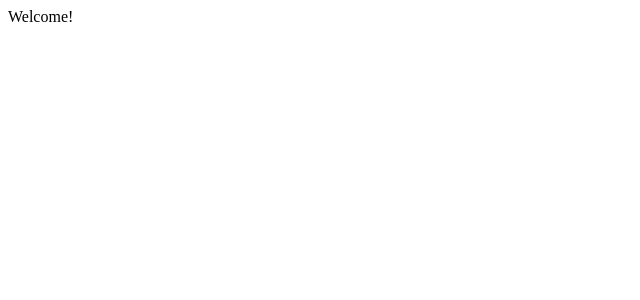
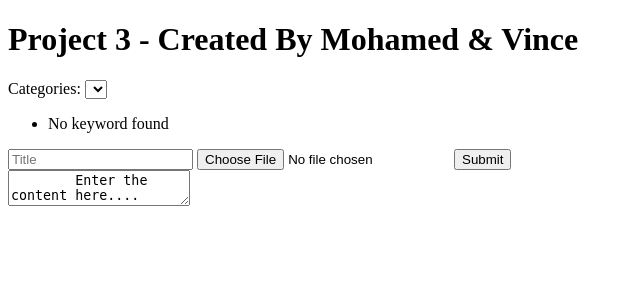
Before and after one commit to Flasheur111/SEO, a Flask app: page /home/ in a window 1280 px wide. Before the commit the part shown is almost empty. Shown: the top 300 px of the page, without its empty margins (0-640 px from the left). Run offline with Flask 2, Linux system fonts and the light colour scheme; lists and menus that the app fills with data are empty.

Commit message:
[googlenews] Adding views (Not done)

```diff
--- a/googlenews/app/articles/views.py
+++ b/googlenews/app/articles/views.py
@@ -1,6 +1,6 @@
 from flask import Blueprint, render_template, jsonify, request
 
-from app.tools.rss_parser import RssParser
+from tools.rss_parser import RssParser
 
 articles = Blueprint('articles', __name__, url_prefix='/articles')
 
--- a/googlenews/app/home/views.py
+++ b/googlenews/app/home/views.py
@@ -1,7 +1,12 @@
 from flask import Blueprint, render_template
+from tools import lemmatization
 
 home = Blueprint('home', __name__, url_prefix='/home')
 
 @home.route('/', methods=['GET'])
 def index():
-    return render_template('/home/welcome.html')
+    #Pass the key words to the view
+    categories = []
+    key_words = {}
+    #key_words = lemmatization.lemmatisation(array_rss, 2);
+    return render_template('/home/index.html', categories=categories, key_words=key_words)
--- /dev/null
+++ b/googlenews/app/static/__init__.py
@@ -0,0 +1 @@
+__author__ = 'vince'
--- a/googlenews/app/templates/home/index.html
+++ b/googlenews/app/templates/home/index.html
@@ -1,10 +1,47 @@
-<!DOCTYPE html>
-<html>
-<head lang="en">
-  <meta charset="UTF-8"/>
-  <title>Project 3 By Vince & Mohamed</title>
-  <link rel="stylesheet" type=text/css href="{{ url_for('static, filename='style.css') }}"/>
-</head>
-<body>
-</body>
-</html>
+{% extends "layout.html" %}
+{% block body %}
+    <!-- DropDownlist of all the categories -->
+    <label for="categories">Categories: </label>
+    <select name="categories" class=entries onchange="">
+    {% for category in categories %}
+        <option value="{{ category.keywords }}" onchange="">{{ category.title }}</option>
+    {% else %}
+        <option value="No Category Found">
+    {% endfor %}
+    </select>
+
+    <!-- Printing all the key words for the category selected -->
+    <ul id="keywords">
+    {% for key_word in key_words %}
+        <li class="keyword">{{ key_word }}</li>
+    {% else %}
+        <li class="keyword">No keyword found</li>
+    {% endfor %}
+    </ul>
+
+    <!-- Form for posting a news -->
+    <form method="post" name="post_news" id="form_news">
+        <input type="text" placeholder="Title" name="title"/>
+        <input type="file" accept="image/*" name="image"/>
+        <input type="submit"/>
+    </form>
+    <textarea name="content" form="form_news">
+        Enter the content here....
+    </textarea>
+
+{% endblock %}
+<script type="text/javascript">
+    function onCategoryChange(opt) {
+        var keywords = opt.attr('value');
+
+        var keywords_html = document.getElementById('keywords');
+        keywords_html.deleteContents();
+
+        for (var i = 0; i < keywords.count; ++i) {
+            var keyword_html = document.createElement('li');
+            keyword_html.appendChild(document.createTextNode(keywords[i]));
+            keywords_html.appendChild(keyword_html);
+        }
+        keywords_html.createElement('li')
+    }
+</script>
--- /dev/null
+++ b/googlenews/app/templates/home/layout.html
@@ -0,0 +1,7 @@
+<!doctype html>
+<title>Project 3 - Created By Mohamed & Vince</title>
+<link rel=stylesheet type=text/css href="{{ url_for('static', filename='style.css') }}">
+<div class=page>
+  <h1>Project 3 - Created By Mohamed & Vince</h1>
+  {% block body %}{% endblock %}
+</div>
```
Also changed, not shown: googlenews/app/static/style.css (added).
